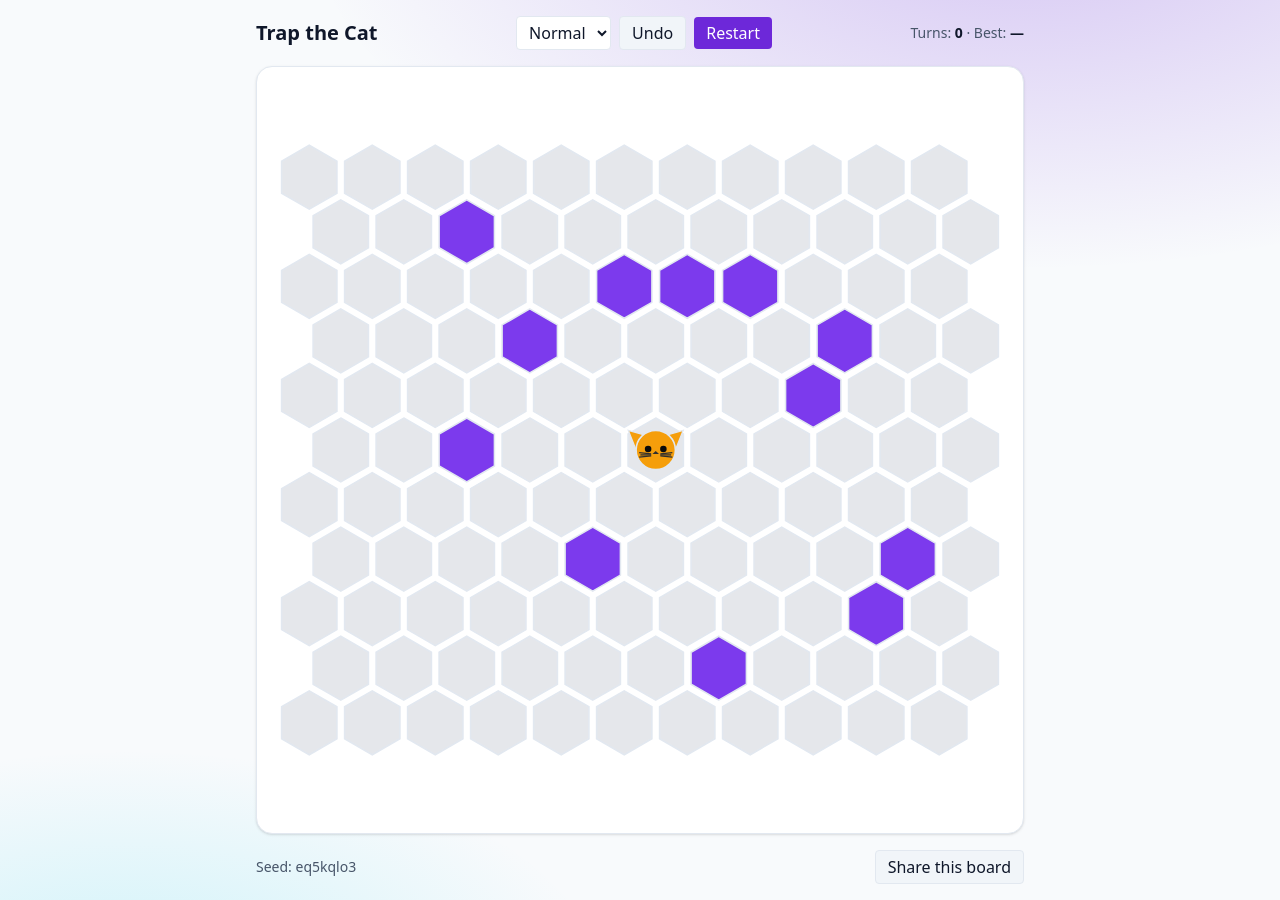
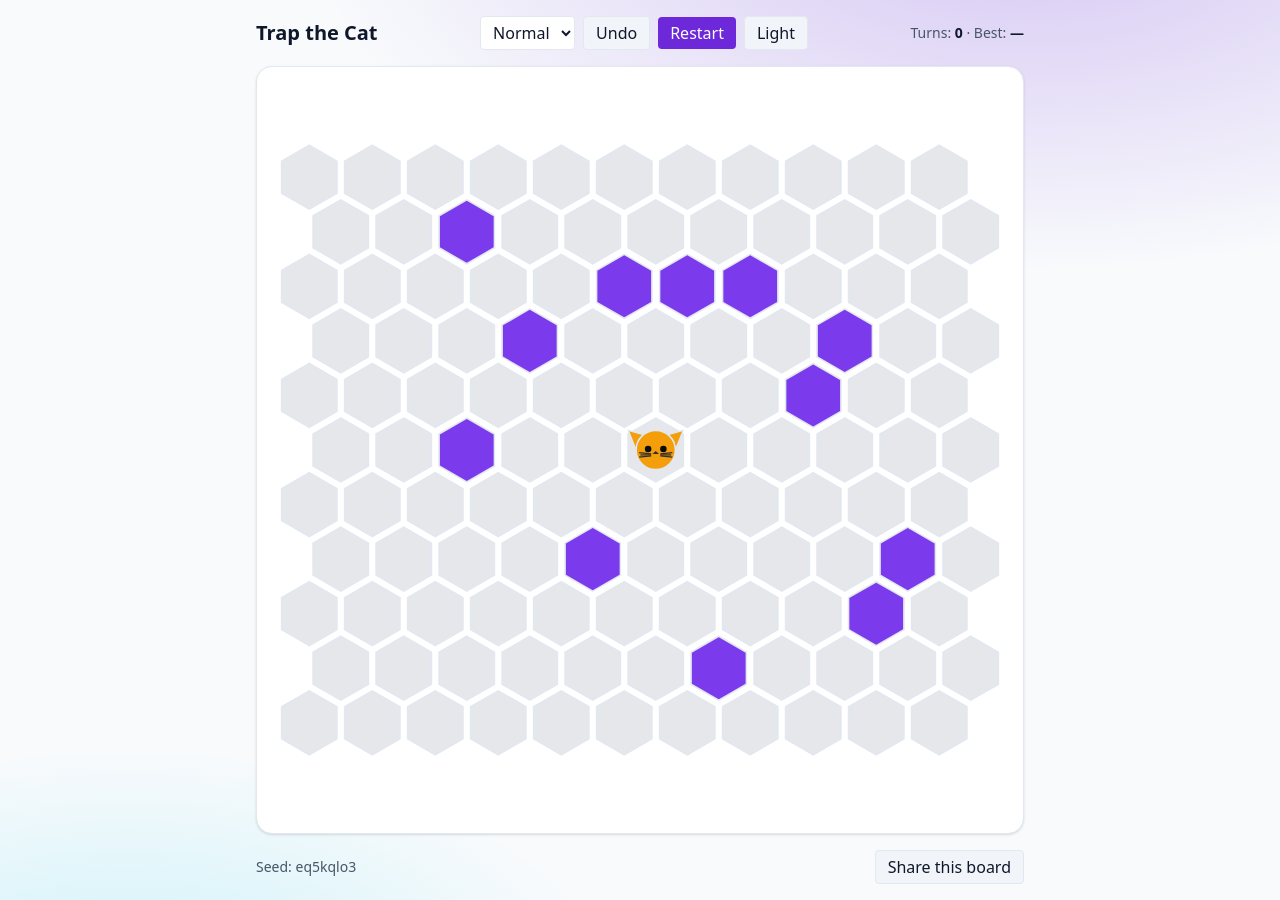
Before and after one commit to hgck000/trap-the-cat-clone, a React (Vite) app: page / in a window 1280 px wide. Built offline with nearby package versions, Linux system fonts and the light colour scheme.

Commit message:
feat: add darkmode

```diff
--- a/src/features/board/board.tsx
+++ b/src/features/board/board.tsx
@@ -117,23 +117,21 @@ export function Board() {
         ? 'var(--block)'
         : 'var(--cell)';
 
+        const isClickable = status === 'playing' && !isBlocked && !isCat
+
         return (
           <g key={i} transform={`translate(${x},${y})`}>
             <polygon
               points={HEX}
-              className={
-                isCat
-                  ? 'fill-amber-400'
-                  : isBlocked
-                  ? 'fill-indigo-500'
-                  : status !== 'playing'
-                  ? 'fill-neutral-200 dark:fill-neutral-700'
-                  : 'fill-indigo-50 hover:fill-indigo-300 cursor-pointer'
-              }
-              style={{ fill: baseFill, stroke: 'var(--line)', strokeWidth: 1.2 }}
+              className={isClickable ? 'hex-cell-interactive' : ''}
+              style={{
+                fill: baseFill,
+                stroke: 'var(--line)',
+                strokeWidth: 1.2
+              }}
               onClick={() => {
-                if (status !== 'playing') return;
-                if (!isBlocked && !isCat) placeBlock(p);
+                if (status !== 'playing') return
+                if (!isBlocked && !isCat) placeBlock(p)
               }}
             />
             {/* {isCat && (
--- a/src/features/ui/header.tsx
+++ b/src/features/ui/header.tsx
@@ -1,4 +1,5 @@
 import { useBoardStore } from '../board/useBoard'
+import { ThemeToggle } from './theme-toggle'
 
 export function Header() {
   const turns = useBoardStore(s => s.turns)
@@ -40,6 +41,8 @@ export function Header() {
           Restart
         </button>
 
+        <ThemeToggle />
+
       </div>
 
       <div className="text-sm text-[var(--text-weak)]">
--- /dev/null
+++ b/src/features/ui/theme-toggle.tsx
@@ -0,0 +1,54 @@
+import React from "react";
+
+type Theme = "light" | "dark";
+
+function getInitialTheme(): Theme {
+  if (typeof window === "undefined") return "light";
+
+  const stored = window.localStorage.getItem("theme");
+  if (stored === "light" || stored === "dark") return stored;
+
+  const prefersDark = window.matchMedia?.(
+    "(prefers-color-scheme: dark)"
+  ).matches;
+  return prefersDark ? "dark" : "light";
+}
+
+function applyTheme(theme: Theme) {
+  if (typeof document === "undefined") return;
+
+  const root = document.documentElement;
+  root.classList.toggle("dark", theme === "dark");
+  root.setAttribute("data-theme", theme);
+  window.localStorage.setItem("theme", theme);
+}
+
+export function useTheme() {
+  const [theme, setTheme] = React.useState<Theme>(() => getInitialTheme());
+
+  React.useEffect(() => {
+    applyTheme(theme);
+  }, [theme]);
+
+  const toggleTheme = React.useCallback(() => {
+    setTheme((prev) => (prev === "light" ? "dark" : "light"));
+  }, []);
+
+  return { theme, toggleTheme };
+}
+
+export function ThemeToggle() {
+  const { theme, toggleTheme } = useTheme();
+
+  return (
+    <button
+      type="button"
+      onClick={toggleTheme}
+      className="px-3 py-1 rounded bg-[var(--surface-2)] border border-[var(--line)] disabled:opacity-50 hover:brightness-95 transition-color"
+      aria-label="Toggle dark mode"
+    >
+      <span>{theme === "dark"}</span>
+      <span>{theme === "dark" ? "Dark" : "Light"}</span>
+    </button>
+  );
+}
--- a/src/index.css
+++ b/src/index.css
@@ -69,3 +69,12 @@ button:focus-visible { @apply outline outline-2 outline-indigo-500; }
   will-change: transform;
   filter: drop-shadow(0 2px 2px rgba(0,0,0,.08));       /* nhẹ nhàng cho có chiều sâu */
 }
+
+.hex-cell-interactive {
+  cursor: pointer;
+  transition: fill 150ms ease, transform 120ms ease
+}
+
+.hex-cell-interactive:hover {
+  fill: var(--primary-weak)
+}
```
